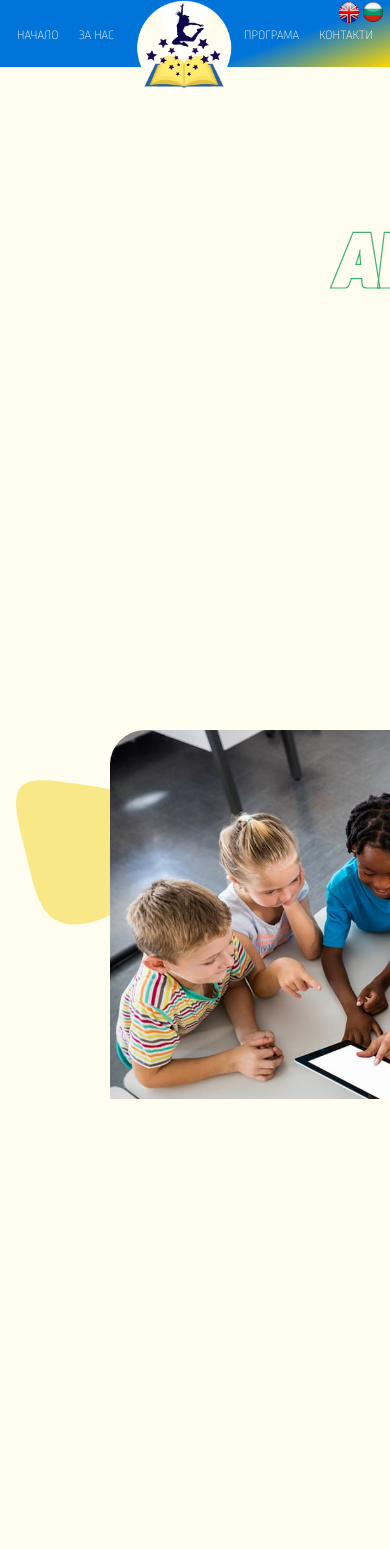
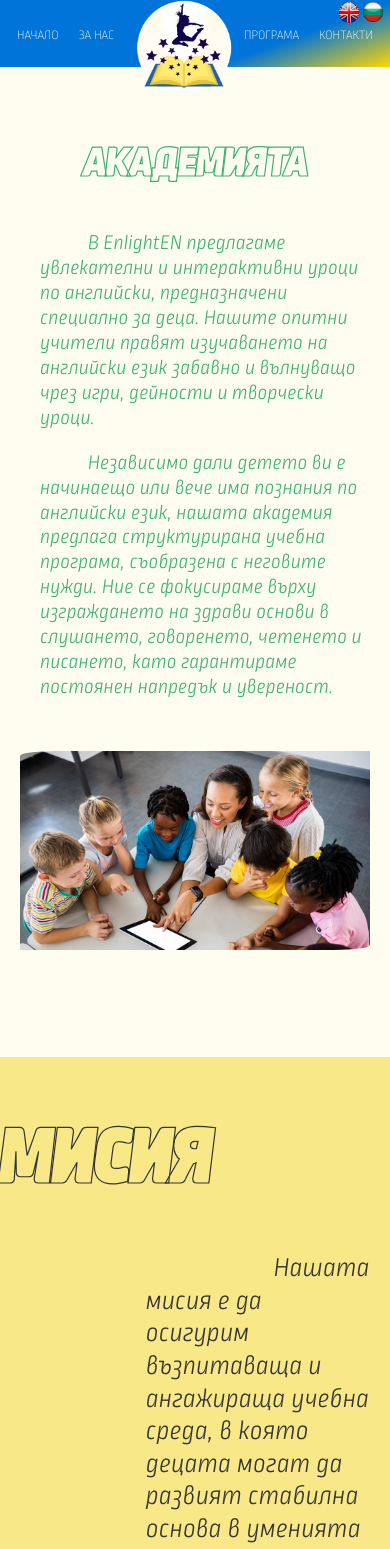
Before and after one commit to bbogomilov1/enlighten, a React (Create React App) app: page /about-us in a window 390 px wide. Shown: the top 1549 px of the page. Built offline with nearby package versions, Linux system fonts and the light colour scheme.

Commit message:
adjusted about us for phone screen

```diff
--- a/src/components/Footer.module.css
+++ b/src/components/Footer.module.css
@@ -74,5 +74,6 @@
 
   .creator {
     padding-right: 20px;
+    font-size: 0.8rem;
   }
 }
--- a/src/components/about-us/TheAcadamy.module.css
+++ b/src/components/about-us/TheAcadamy.module.css
@@ -53,3 +53,39 @@
   position: absolute;
   right: 42%;
 }
+
+/* Small screens */
+@media screen and (max-width: 768px) {
+  .container {
+    padding: 0px 20px 70px 20px;
+    padding-top: 30px;
+    align-items: center;
+  }
+
+  .container h1 {
+    font-size: 2.6rem;
+    margin: 40px 0px;
+    padding-left: 0px;
+  }
+
+  .container p {
+    font-size: 1.3rem;
+    text-indent: 3rem;
+    font-family: "Ropamix light italic", sans-serif;
+    margin: 0px 0px 20px 20px;
+  }
+
+  .description {
+    flex-direction: column-reverse;
+  }
+
+  .image {
+    width: 350px;
+    padding: 30px 0px;
+  }
+
+  .blobOne,
+  .blobTwo {
+    display: none;
+  }
+}
```
